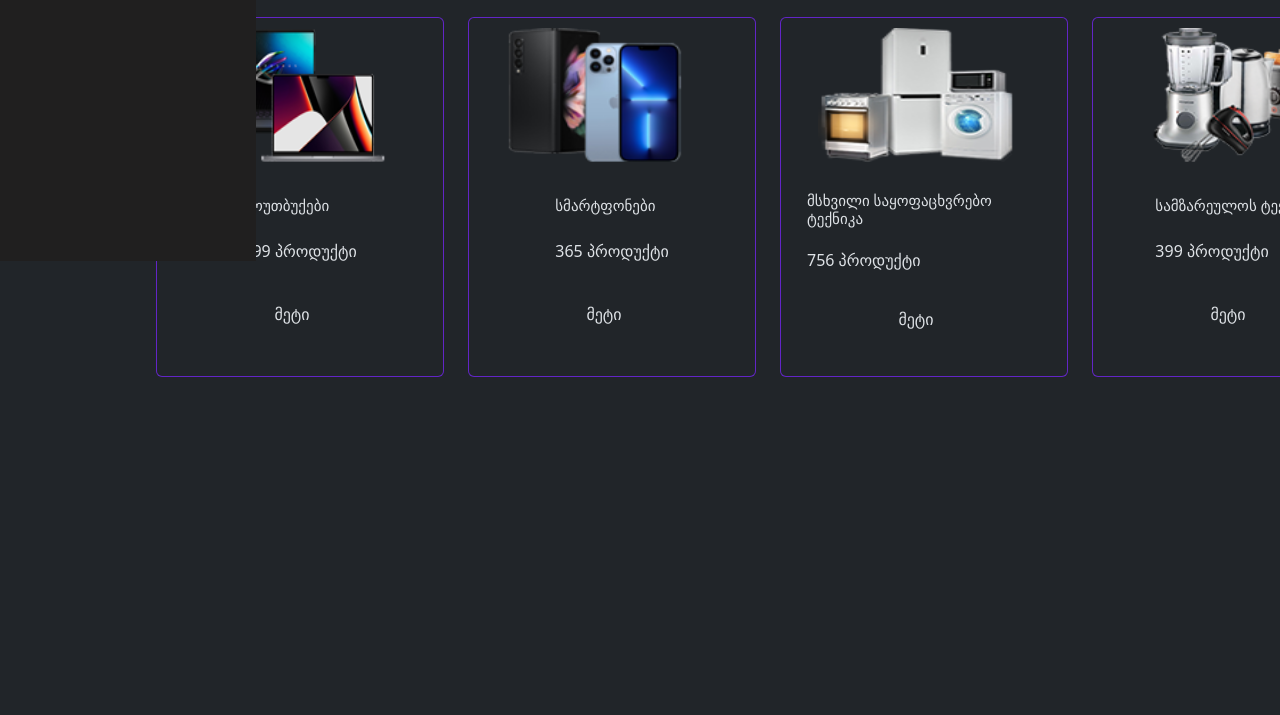
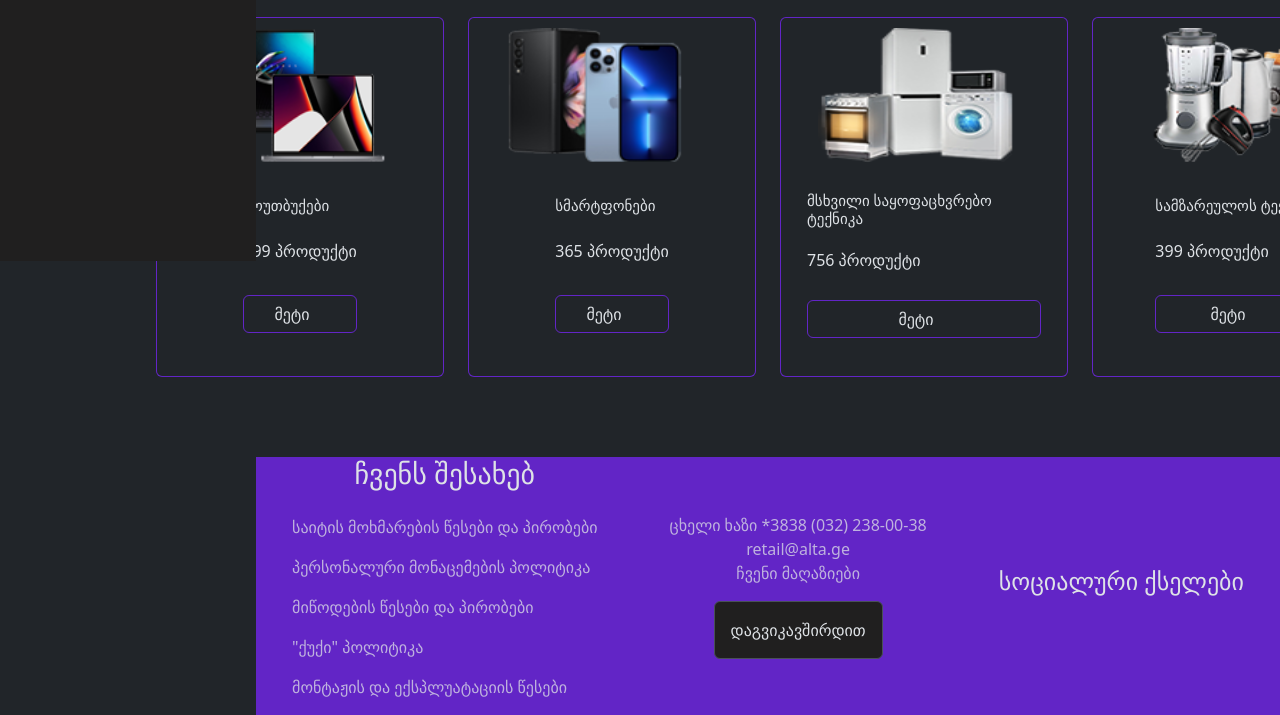
Before and after one commit to soposilverhawk/Alta-page-remake, a plain HTML site: page index.html in a window 1280 px wide. Shown: the part 539-1254 px from the top of the page. Before the commit the page ends 916 px from the top, so only its background shows below. Drawn offline with nearby package versions, Linux system fonts and the light colour scheme.

Commit message:
added footer

```diff
--- a/css/styles.css
+++ b/css/styles.css
@@ -51,13 +51,10 @@ header {
   justify-content: center;
   background-color: var(--primary-color);
 }
-main {
+main,
+footer {
   width: 80%;
   margin: 0 20%;
-}
-#section-1,
-#section-2 {
-  width: 100%;
 }
 #section-2 {
   margin: 2.5rem 0 5rem 0;
@@ -67,6 +64,10 @@ main {
   display: flex;
   align-items: center;
   justify-content: space-around;
+  background-color: var(--primary-color);
+}
+#business-email {
+  text-align: center;
 }
 #cards-container {
   gap: 1.5rem;
@@ -98,3 +99,44 @@ main {
 .card-title {
   font-size: 15px;
 }
+#about-us-container,
+#contact-us-container,
+#social-media-links-container {
+  height: 100%;
+  display: flex;
+  flex-direction: column;
+  justify-content: space-evenly;
+  align-items: center;
+}
+#about-us-container nav ul li {
+  margin: 1rem 0;
+}
+#social-media-links-container div {
+  width: 100%;
+  display: flex;
+  justify-content: space-evenly;
+}
+.fab {
+  color: #201f1f;
+  font-size: 30px;
+  cursor: pointer;
+}
+.fab:hover {
+  color: var(--secondary-color);
+}
+#contact-us-btn {
+  background-color: #201f1f;
+}
+#contact-us-btn:hover {
+  background-color: black;
+}
+.btn-outline-primary-alta {
+  border: 1px solid var(--primary-color)
+}
+.btn-outline-primary-alta:hover {
+  border-color: var(--primary-color);
+  background-color: black
+}
+.card:hover .card-body a {
+  background-color: black;
+}
--- a/index.html
+++ b/index.html
@@ -614,6 +614,73 @@
           </div>
         </section>
       </main>
+      <footer>
+        <div id="FAQ-and-contact-info">
+          <div id="about-us-container">
+            <h3>ჩვენს შესახებ</h3>
+            <nav>
+              <ul class="list-unstyled">
+                <li>
+                  <a
+                    href=""
+                    class="link-underline link-underline-opacity-0 text-body-secondary"
+                    >საიტის მოხმარების წესები და პირობები</a
+                  >
+                </li>
+                <li>
+                  <a
+                    href=""
+                    class="link-underline link-underline-opacity-0 text-body-secondary"
+                    >პერსონალური მონაცემების პოლიტიკა</a
+                  >
+                </li>
+                <li>
+                  <a
+                    href=""
+                    class="link-underline link-underline-opacity-0 text-body-secondary"
+                    >მიწოდების წესები და პირობები</a
+                  >
+                </li>
+                <li>
+                  <a
+                    href=""
+                    class="link-underline link-underline-opacity-0 text-body-secondary"
+                    >"ქუქი" პოლიტიკა</a
+                  >
+                </li>
+                <li>
+                  <a
+                    href=""
+                    class="link-underline link-underline-opacity-0 text-body-secondary a-tag"
+                    >მონტაჟის და ექსპლუატაციის წესები</a
+                  >
+                </li>
+              </ul>
+            </nav>
+          </div>
+          <div id="contact-us-container">
+            <p class="text-body-secondary" id="business-email">
+              ცხელი ხაზი *3838 (032) 238-00-38 <br />retail@alta.ge
+              <br />
+              <a
+                href=""
+                class="link-underline link-underline-opacity-0 text-body-secondary"
+                >ჩვენი მაღაზიები</a
+              >
+            </p>
+            <button class="btn p-3 border" id="contact-us-btn">
+              დაგვიკავშირდით
+            </button>
+          </div>
+          <div id="social-media-links-container">
+            <h4>სოციალური ქსელები</h4>
+            <div>
+              <i class="fab fa-facebook"></i>
+              <i class="fab fa-instagram"></i>
+            </div>
+          </div>
+        </div>
+      </footer>
     </div>
     <script src="https://cdn.jsdelivr.net/npm/bootstrap@5.3.3/dist/js/bootstrap.bundle.min.js"></script>
   </body>
```
